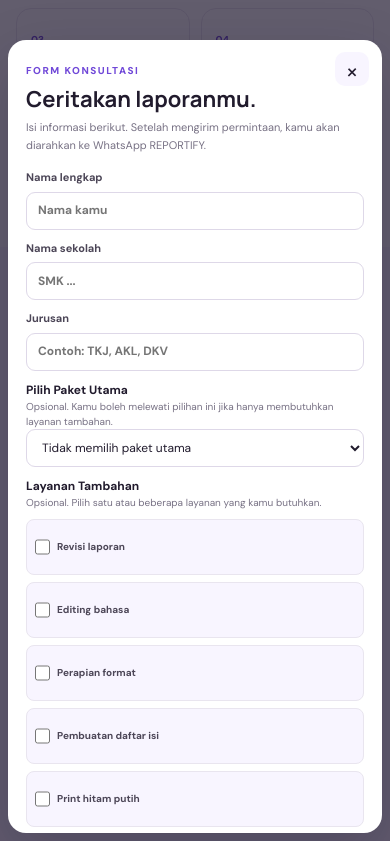
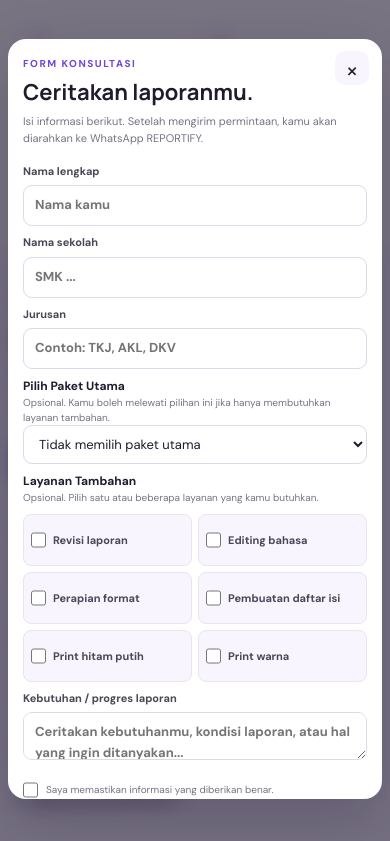
Before and after one commit to cornexe70-oss/reportify, a plain HTML site: page index.html in a window 390 px wide. Both pictures are taken after a click on the button "Tanya Admin ↗". Shown: the part 3491-4332 px from the top of the page. Drawn offline with nearby package versions, Linux system fonts and the light colour scheme.

Commit message:
Enhance modal styles and responsiveness
Added styles for modal backdrop and form elements, including responsive adjustments for mobile view.

```diff
--- a/styles.css
+++ b/styles.css
@@ -2064,3 +2064,117 @@ td small {
     transition: none;
   }
 }
+
+
+/* =========================================
+   REPORTIFY — PENYEMPURNAAN TAMPILAN
+   ========================================= */
+
+/* Blur latar belakang saat modal terbuka */
+.modal-backdrop {
+  background: rgba(25, 17, 40, 0.58);
+  -webkit-backdrop-filter: blur(9px);
+  backdrop-filter: blur(9px);
+}
+
+/* Formulir lebih ringkas */
+.modal {
+  width: min(520px, 100%);
+  max-height: 92vh;
+  max-height: 92dvh;
+  padding: 20px;
+  overflow-y: auto;
+  overscroll-behavior: contain;
+}
+
+.modal .form-grid {
+  gap: 10px;
+}
+
+.modal input,
+.modal select,
+.modal textarea {
+  min-height: 36px;
+  padding: 9px 11px;
+  font-size: 13px;
+}
+
+.modal textarea {
+  min-height: 55px;
+  height: 55px;
+  resize: vertical;
+}
+
+.modal .service-options {
+  gap: 7px;
+}
+
+.modal .service-options label {
+  padding: 8px 10px;
+  font-size: 12px;
+}
+
+/* Tombol formulir */
+.modal button[type="submit"] {
+  min-height: 42px;
+}
+
+/* Warna label paket */
+.price-card:nth-child(1) .plan-label {
+  color: #596273;
+  background: #edf0f4;
+  border-color: #dce1e8;
+}
+
+.price-card:nth-child(2) .plan-label {
+  color: #16804a;
+  background: #e6f7ed;
+  border-color: #c6ebd3;
+}
+
+.price-card:nth-child(3) .plan-label {
+  color: #7048d8;
+  background: #f0eaff;
+  border-color: #ded1ff;
+}
+
+.price-card:nth-child(4) .plan-label {
+  color: #9a6800;
+  background: #fff4d8;
+  border-color: #f2dfaa;
+}
+
+/* Tampilan HP */
+@media (max-width: 600px) {
+  .modal-backdrop {
+    align-items: center;
+    padding: 8px;
+  }
+
+  .modal {
+    width: 100%;
+    max-height: 90vh;
+    max-height: 90dvh;
+    padding: 16px 14px;
+    border-radius: 18px;
+  }
+
+  .modal .form-grid {
+    gap: 8px;
+  }
+
+  .modal .service-options {
+    grid-template-columns: repeat(2, minmax(0, 1fr));
+    gap: 6px;
+  }
+
+  .modal .service-options label {
+    padding: 7px;
+    font-size: 11px;
+  }
+
+  .modal textarea {
+    min-height: 48px;
+    height: 48px;
+  }
+}
```
